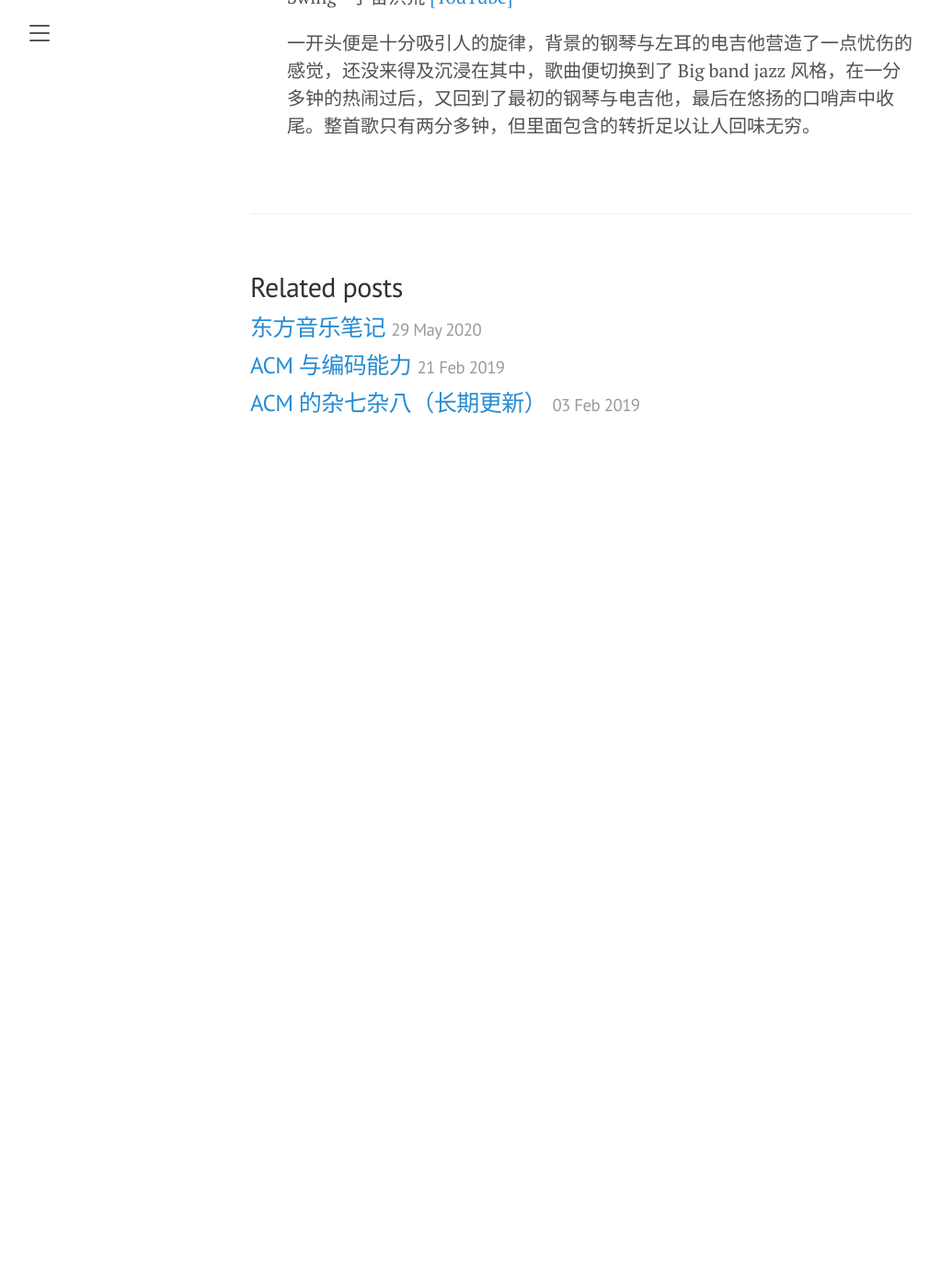
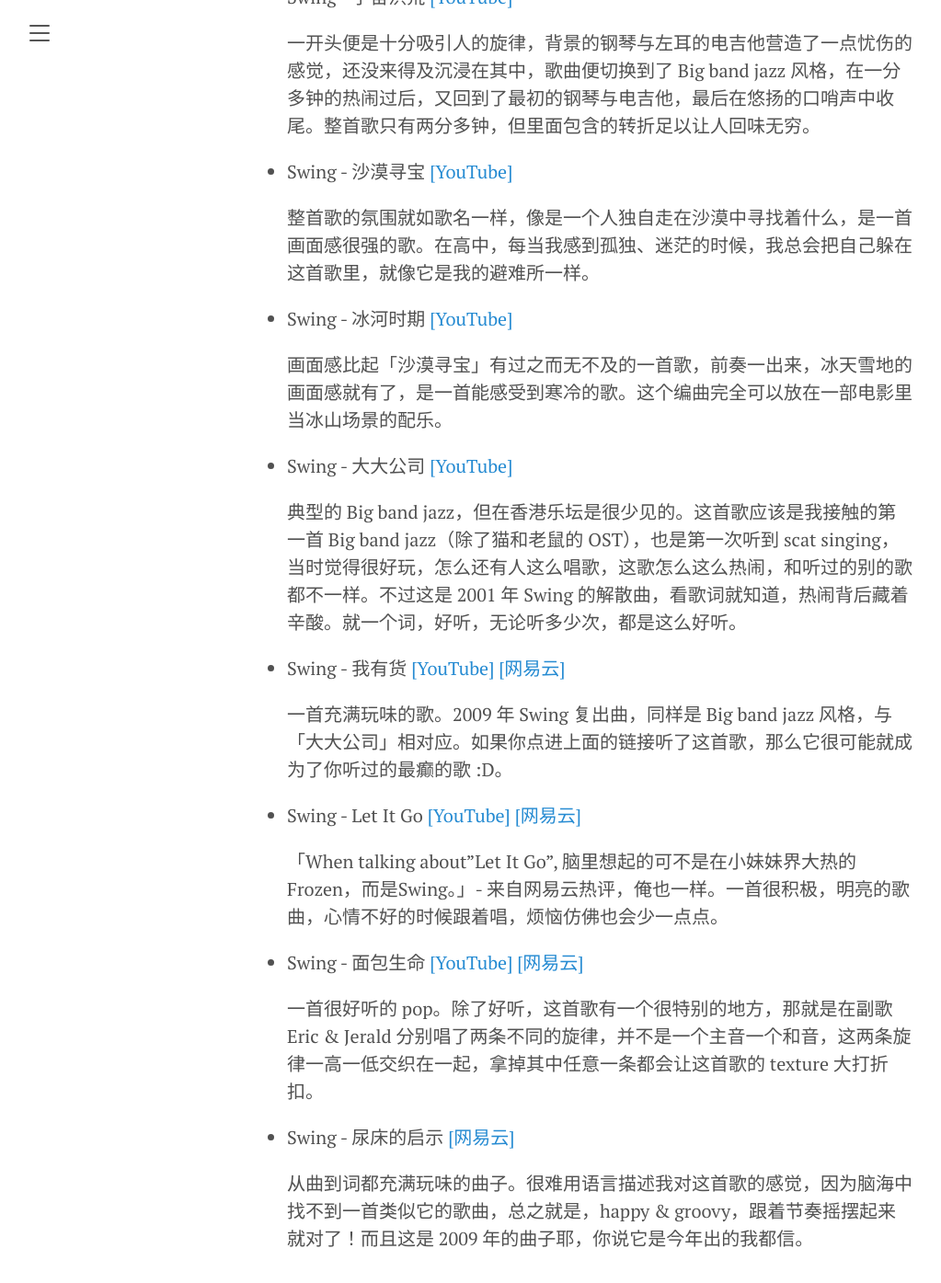
Before and after one commit to jpswing/jpswing.github.io, a Jekyll site: the page built from _posts/2021-03-13-My-favorite-songs.md, in a window 1280 px wide and 1400 px high, scrolled down 1415 px. Shown: the top 1395 px of the window at 92% size, without its empty margins (8-1031 px from the left). Built offline with Jekyll 4.4.1, drawn with Linux system fonts in a browser that asks for light colours; before the commit the page ends 1930 px from its top, so only the background shows below that; some of the changed text lies outside the part shown.

Commit message:
Add songs

```diff
--- a/_posts/2021-03-13-My-favorite-songs.md
+++ b/_posts/2021-03-13-My-favorite-songs.md
@@ -36,3 +36,33 @@
 * Swing - 宇宙洪荒  [[YouTube]](https://www.youtube.com/watch?v=ylFvEeFY4dc)
 
   一开头便是十分吸引人的旋律，背景的钢琴与左耳的电吉他营造了一点忧伤的感觉，还没来得及沉浸在其中，歌曲便切换到了 Big band jazz 风格，在一分多钟的热闹过后，又回到了最初的钢琴与电吉他，最后在悠扬的口哨声中收尾。整首歌只有两分多钟，但里面包含的转折足以让人回味无穷。
+
+
+
+* Swing - 沙漠寻宝  [[YouTube]](https://www.youtube.com/watch?v=3ub3LMM4H2Y)
+
+  整首歌的氛围就如歌名一样，像是一个人独自走在沙漠中寻找着什么，是一首画面感很强的歌。在高中，每当我感到孤独、迷茫的时候，我总会把自己躲在这首歌里，就像它是我的避难所一样。
+
+* Swing - 冰河时期  [[YouTube]](https://www.youtube.com/watch?v=Ef3tF7fZw-o)
+
+  画面感比起「沙漠寻宝」有过之而无不及的一首歌，前奏一出来，冰天雪地的画面感就有了，是一首能感受到寒冷的歌。这个编曲完全可以放在一部电影里当冰山场景的配乐。
+
+* Swing - 大大公司  [[YouTube]](https://www.youtube.com/watch?v=URJUGYFYb6I)
+
+  典型的 Big band jazz，但在香港乐坛是很少见的。这首歌应该是我接触的第一首 Big band jazz（除了猫和老鼠的 OST），也是第一次听到 scat singing，当时觉得很好玩，怎么还有人这么唱歌，这歌怎么这么热闹，和听过的别的歌都不一样。不过这是 2001 年 Swing 的解散曲，看歌词就知道，热闹背后藏着辛酸。就一个词，好听，无论听多少次，都是这么好听。
+
+* Swing - 我有货  [[YouTube]](https://www.youtube.com/watch?v=2hF1ok7UftY) [[网易云]](https://music.163.com/song?id=376560&userid=89266101)
+
+  一首充满玩味的歌。2009 年 Swing 复出曲，同样是 Big band jazz 风格，与「大大公司」相对应。如果你点进上面的链接听了这首歌，那么它很可能就成为了你听过的最癫的歌 :D。
+
+* Swing - Let It Go  [[YouTube]](https://www.youtube.com/watch?v=Bf5XNC3ZLpc) [[网易云]](https://music.163.com/song?id=376564&userid=89266101)
+
+  「When talking about"Let It Go", 脑里想起的可不是在小妹妹界大热的Frozen，而是Swing。」- 来自网易云热评，俺也一样。一首很积极，明亮的歌曲，心情不好的时候跟着唱，烦恼仿佛也会少一点点。
+
+* Swing - 面包生命  [[YouTube]](https://www.youtube.com/watch?v=9U1UPWp5Glo) [[网易云]](https://music.163.com/song?id=376568&userid=89266101)
+
+  一首很好听的 pop。除了好听，这首歌有一个很特别的地方，那就是在副歌 Eric & Jerald 分别唱了两条不同的旋律，并不是一个主音一个和音，这两条旋律一高一低交织在一起，拿掉其中任意一条都会让这首歌的 texture 大打折扣。
+
+* Swing - 尿床的启示  [[网易云]](https://music.163.com/song?id=376579&userid=89266101)
+
+  从曲到词都充满玩味的曲子。很难用语言描述我对这首歌的感觉，因为脑海中找不到一首类似它的歌曲，总之就是，happy & groovy，跟着节奏摇摆起来就对了！而且这是 2009 年的曲子耶，你说它是今年出的我都信。
```
Also changed, not shown: other parts of _posts/2021-03-13-My-favorite-songs.md (+2 -2 lines).
